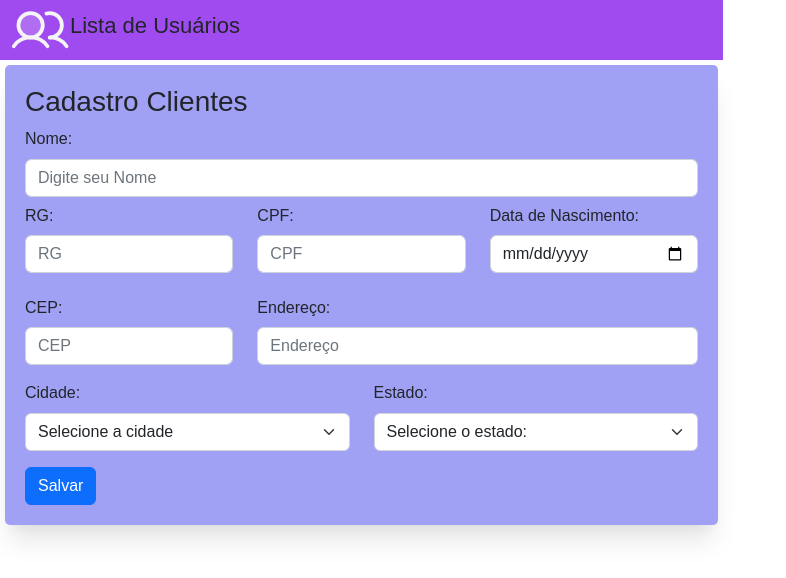
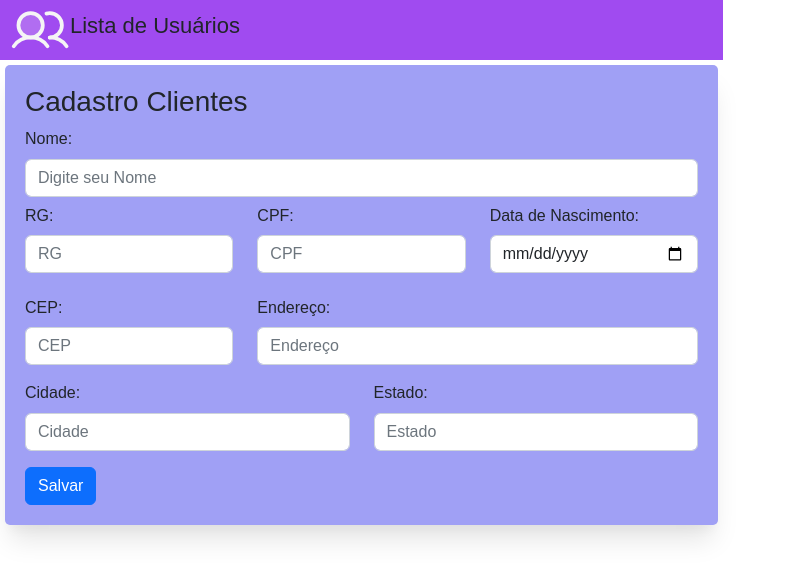
Before and after one commit to mirahy/aula-reatcjs-tads-2022-2, a React (Vite) app: page / in a window 1280 px wide. Shown: the top 578 px of the page, without its empty margins (0-786 px from the left). Built offline with nearby package versions, Linux system fonts and the light colour scheme; no server answers.

Commit message:
Aula 20.10.2022

```diff
--- a/src/components/FormUser/index.tsx
+++ b/src/components/FormUser/index.tsx
@@ -26,7 +26,7 @@ export function FormUser() {
         listAdress()
     },[])
     let text =''
-    function handleChange(event) {
+    function handleChange(event: React.ChangeEvent<HTMLInputElement>) {
 
         if (event.key === "Enter") {
             setIsLoading(true)
@@ -89,23 +89,25 @@ export function FormUser() {
                     <Col>
                         <Form.Group className="mb-3" controlId="formBasicCidade">
                             <Form.Label>Cidade: </Form.Label>
-                            <Form.Select aria-label="Default select example" >
+                            <Form.Control type="text" placeholder="Cidade" value={localidade} onChange={()=>{}}/>
+                            {/* <Form.Select aria-label="Default select example" >
                                 <option>{localidade ? localidade : 'Selecione a cidade'}</option>
                                 <option value="1">One</option>
                                 <option value="2">Two</option>
                                 <option value="3">Three</option>
-                            </Form.Select>
+                            </Form.Select> */}
                         </Form.Group>
                     </Col>
                     <Col>
                         <Form.Group className="mb-3" controlId="formBasicEstado">
                             <Form.Label>Estado: </Form.Label>
-                            <Form.Select aria-label="Default select example" >
+                            <Form.Control type="text" placeholder="Estado" value={uf} onChange={()=>{}}/>
+                            {/* <Form.Select aria-label="Default select example" >
                                 <option>{uf ? uf : 'Selecione o estado:'}</option>
                                 <option value="1">One</option>
                                 <option value="2">Two</option>
                                 <option value="3">Three</option>
-                            </Form.Select>
+                            </Form.Select> */}
                         </Form.Group>
                     </Col>
                 </Row>
```
